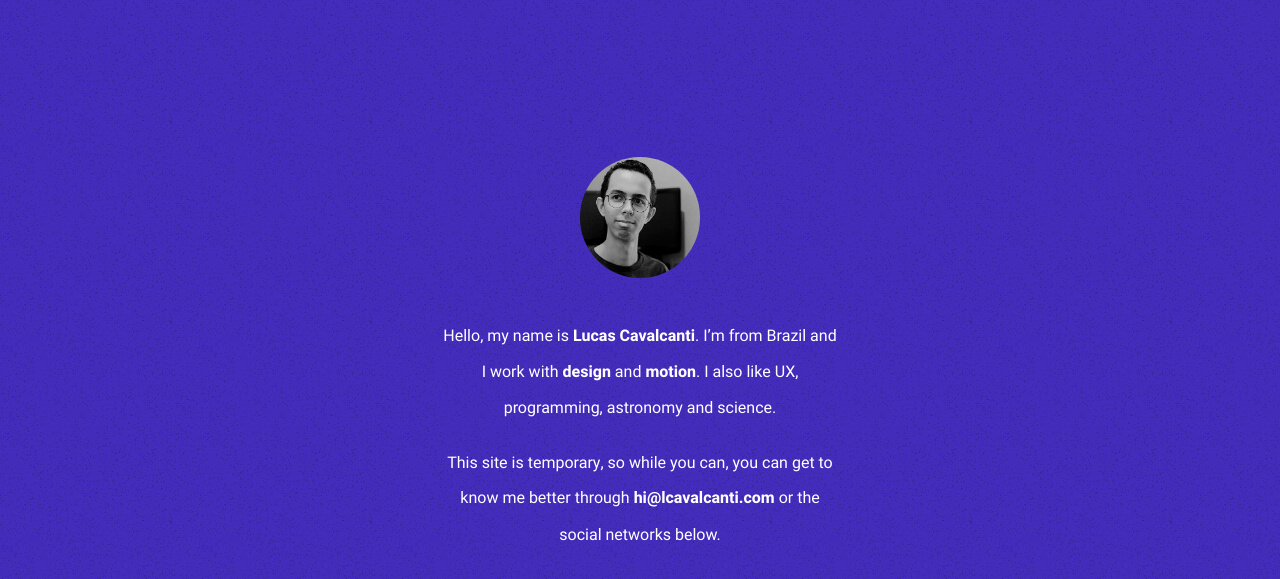
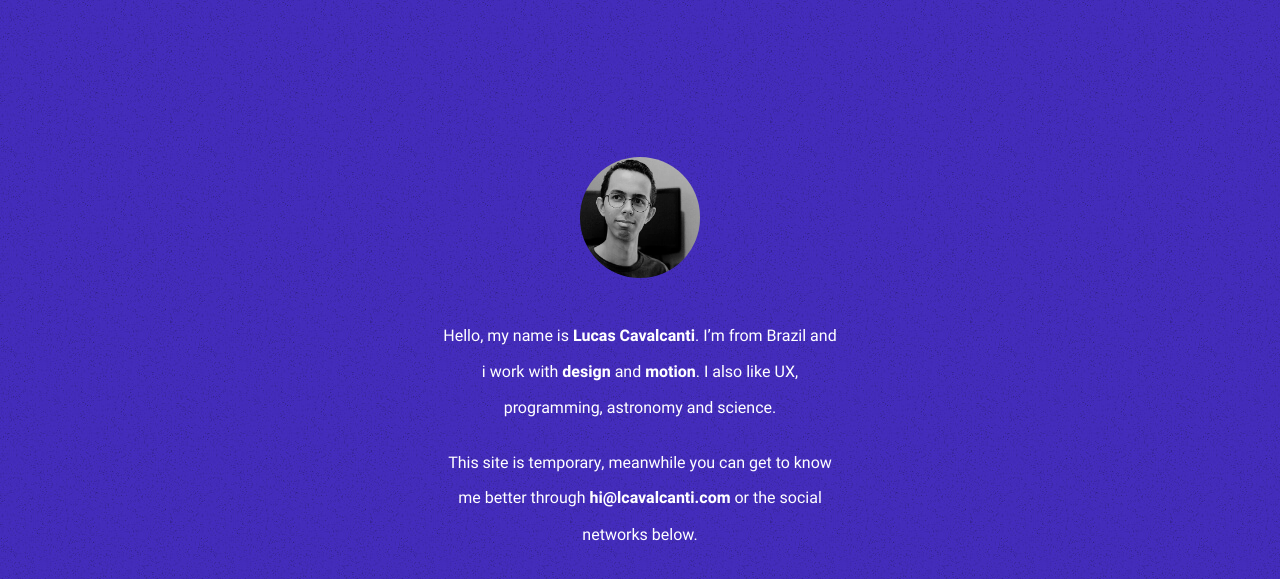
Before and after one commit to lcs11v4cs/lcavalcanti.github.io, a plain HTML site: page index.html in a window 1280 px wide. Shown: the top 579 px of the page. Drawn offline with Linux system fonts and the light colour scheme; files whose address does not match are found by name.

Commit message:
pequenas correções de texto

```diff
--- a/index.html
+++ b/index.html
@@ -70,8 +70,8 @@
 				</figure>
 
 				<div class="box-text">
-					<p>Hello, my name is <strong>Lucas Cavalcanti</strong>. I’m from Brazil and I work with <strong>design</strong> and <strong>motion</strong>. I also like UX, programming, astronomy and science.</p>
-					<p>This site is temporary, so while you can, you can get to know me better through <a href="mailto:hi@lcavalcanti.com"><strong>hi@lcavalcanti.com</strong></a> or the social networks below.</p>
+					<p>Hello, my name is <strong>Lucas Cavalcanti</strong>. I’m from Brazil and i work with <strong>design</strong> and <strong>motion</strong>. I also like UX, programming, astronomy and science.</p>
+					<p>This site is temporary, meanwhile you can get to know me better through <a href="mailto:hi@lcavalcanti.com"><strong>hi@lcavalcanti.com</strong></a> or the social networks below.</p>
 				</div>
 
 				<ul class="social-list">
```
